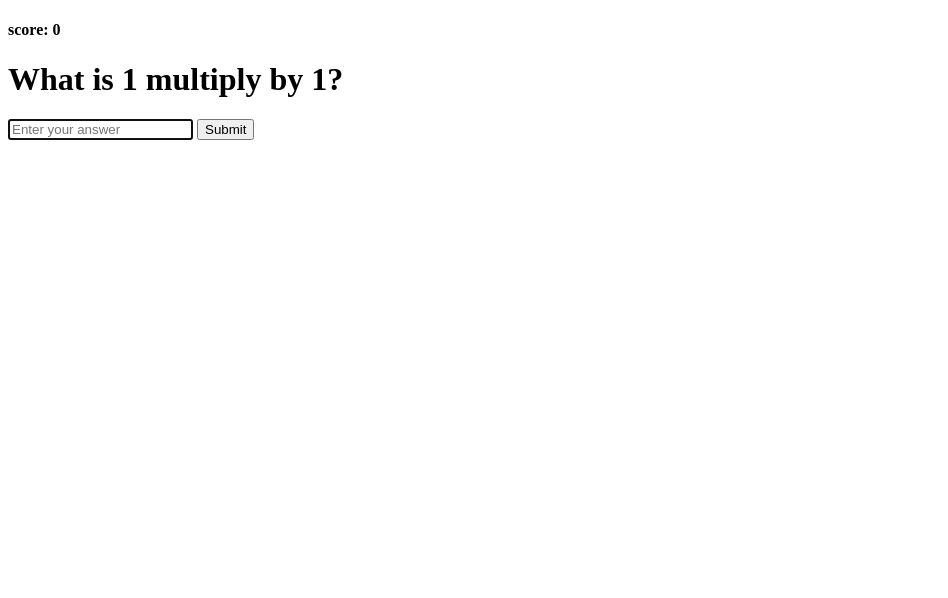
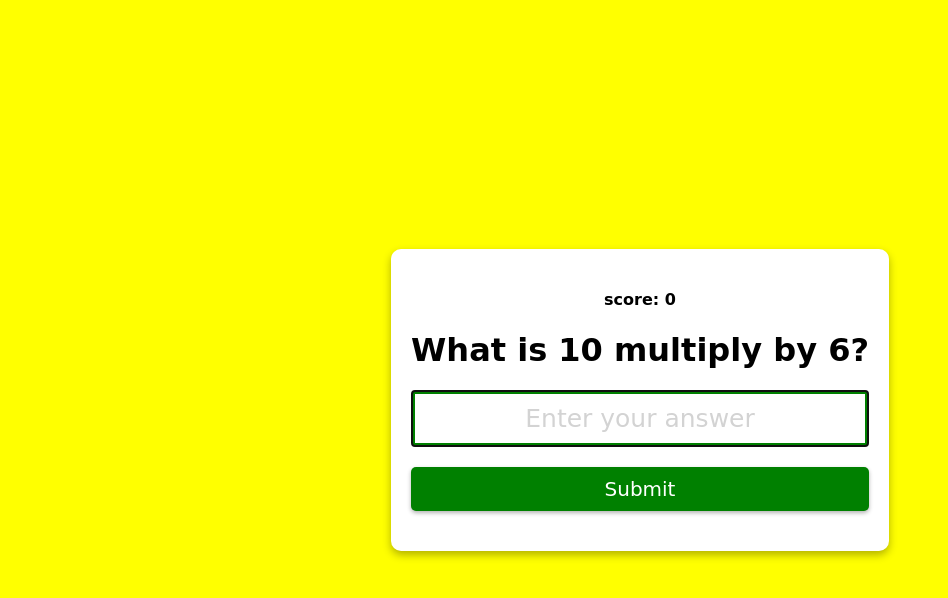
Before and after one commit to repeatMe/multiplicationGame, a plain HTML site: page index.html in a window 1280 px wide. Shown: the whole page, without its empty margins (0-948 px from the left). Drawn offline with Linux system fonts and the light colour scheme.

Commit message:
hope it will work

```diff
--- a/index.html
+++ b/index.html
@@ -5,14 +5,15 @@
     <meta http-equiv="X-UA-Compatible" content="IE=edge">
     <meta name="viewport" content="width=device-width, initial-scale=1.0">
     <title>MultiplicationApp</title>
+    <link rel="stylesheet" href="style.css">
 
 </head>
 <body>
     <form  class="form" id="form">
-     <h4 class="score">score: 0</h4>
+     <h4 class="score" id="score">score: 0</h4>
      <h1 id="question">What is 1 multiply by 1?</h1>
-     <input type="text" class="input" id="input" placeholder="Enter your answer" autofocus autocomplete="off">
-     <button type="submit" class="btn">Submit</button>
+     <input type="text" class="input" id="input" placeholder="Enter your answer" autofocus autocomplete="off"/><button type="submit" class="btn">Submit</button>
     </form>
+    <script src="index.js"></script>
 </body>
 </html>
--- /dev/null
+++ b/index.js
@@ -0,0 +1,31 @@
+const num1 = Math.ceil(Math.random()*10);
+const num2 = Math.ceil(Math.random()*10);
+
+const questionE1=document.getElementById("question");
+const inputE1=document.getElementById("input");
+const formE1=document.getElementById("form");
+const scoreE1=document.getElementById("score");
+
+questionE1.innerText= `What is ${num1} multiply by ${num2}?`
+const correctAns=num1*num2;
+
+let score=JSON.parse(localStorage.getItem("score"));
+if(!score){
+    score=0;
+}
+scoreE1.innerText=`score: ${score}`;
+formE1.addEventListener("submit",()=>{
+ const userAns= +inputE1.value;
+
+ if(userAns===correctAns){
+    score++;
+    updateLocalStorage();
+    }
+ else{
+    score--;
+    updateLocalStorage();
+   }
+});
+function updateLocalStorage(){
+    localStorage.setItem("score",JSON.stringify(score))
+}
```
